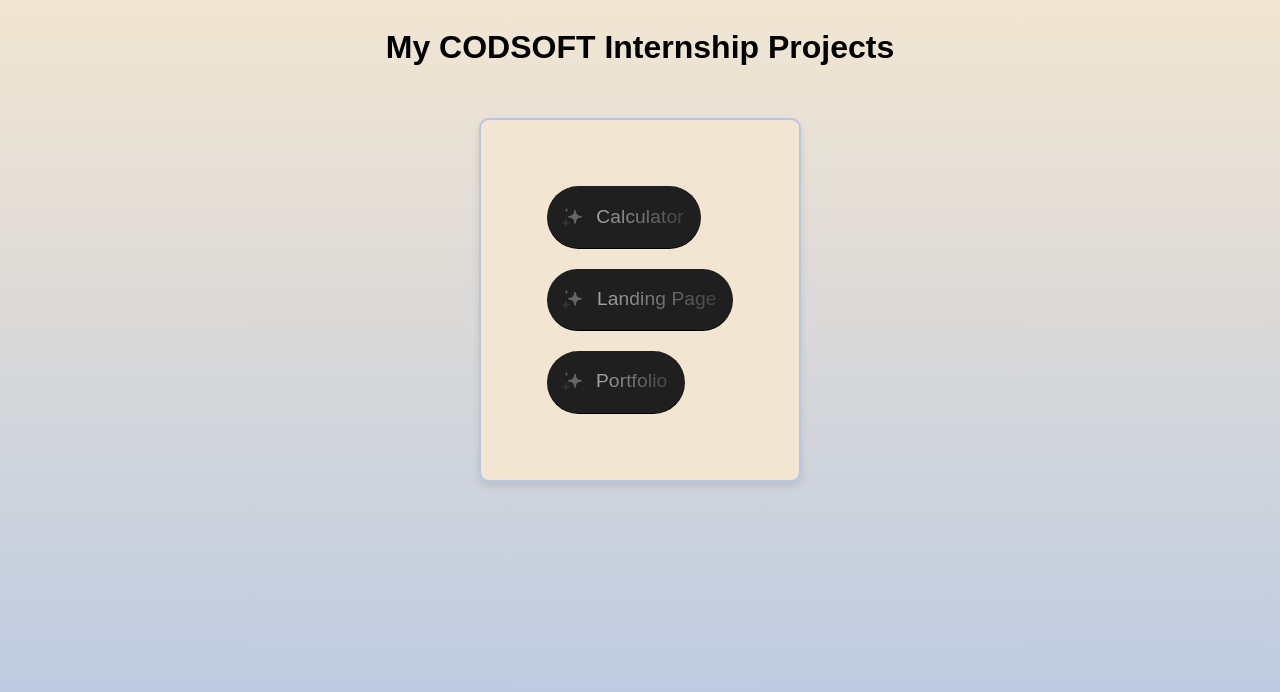
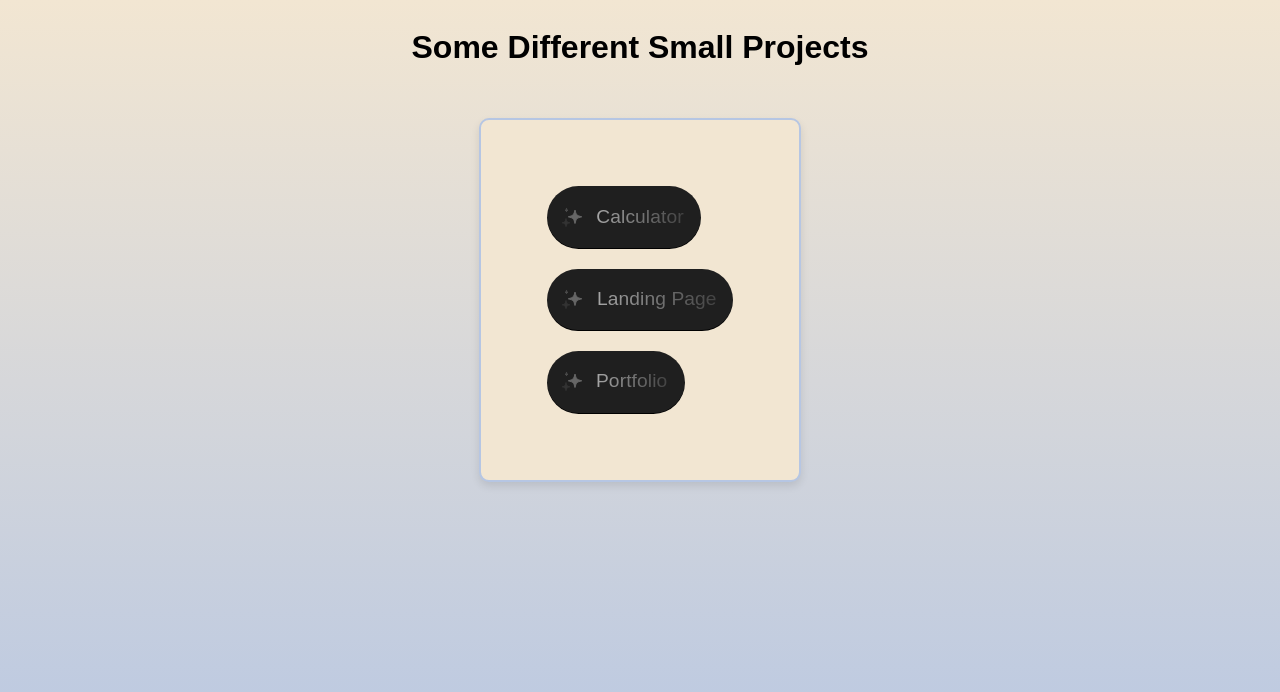
Before and after one commit to itsbhh/CODSOFT, a plain HTML site: page index.html in a window 1280 px wide. Drawn offline with Linux system fonts and the light colour scheme.

Commit message:
Update index.html

```diff
--- a/index.html
+++ b/index.html
@@ -270,7 +270,7 @@
 
 <body>
   <div class="container">
-    <h1>My CODSOFT Internship Projects</h1>
+    <h1>Some Different Small Projects</h1>
     <div class="button-container">
       <div class="b-flex" style="display: flex; flex-direction:column; margin: 20px; padding:20px;">
         <div class="sp">
```
